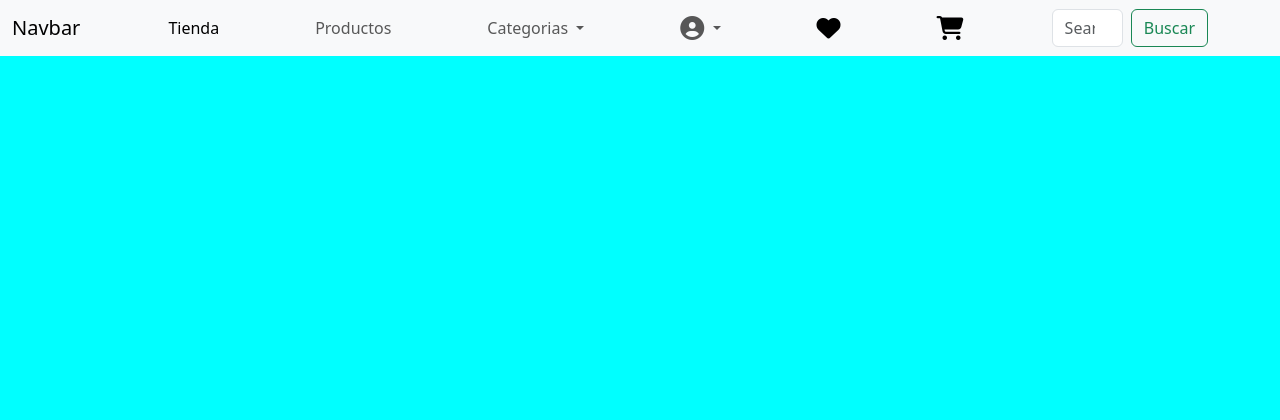
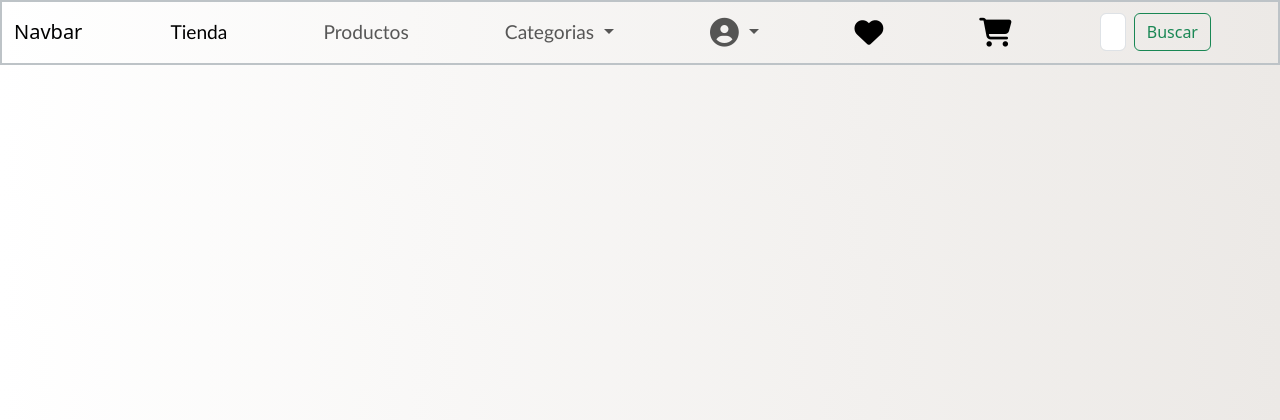
Before and after one commit to AndresSilverall/tienda-virtual-pcs-gamers, a Django app: page / in a window 1280 px wide. Shown: the top 420 px of the page. Run offline with Django 4.2, Linux system fonts and the light colour scheme; some libraries are stand-ins or nearby versions.

Commit message:
barra de naveacion mejorada

```diff
--- a/tienda/static/css/styles.css
+++ b/tienda/static/css/styles.css
@@ -5,6 +5,24 @@
 
 .navbar-nav a {
     margin-right: 80px;
+  }
+
+.navbar {
+    background: #ECE9E6;
+    background: -webkit-linear-gradient(to right, #FFFFFF, #ECE9E6);
+    background: linear-gradient(to right, #FFFFFF, #ECE9E6);
+}
+
+
+.navbar {
+    border-style:solid;
+    border-width: 2px;
+    border-color: #bdc3c7;
+}
+
+.navbar-nav a {
+    font-family: 'Trebuchet MS', 'Lucida Sans Unicode', 'Lucida Grande', 'Lucida Sans', Arial, sans-serif;
+    font-size: larger;
   }
 
 
@@ -24,5 +42,8 @@
 
 
 body {
-    background-color: aqua;
+    background: #ECE9E6;
+    background: -webkit-linear-gradient(to right, #FFFFFF, #ECE9E6);
+    background: linear-gradient(to right, #FFFFFF, #ECE9E6);
+
 }
--- a/tienda/templates/base.html
+++ b/tienda/templates/base.html
@@ -58,7 +58,7 @@
       </ul>
 
       <form class="d-flex" role="search">
-        <input class="form-control me-2" type="search" placeholder="Search" aria-label="Search">
+        <input class="form-control me-2" type="search" placeholder="Buscar producto" aria-label="Search">
         <button class="btn btn-outline-success" type="submit">Buscar</button>
       </form>
     </div>
```
